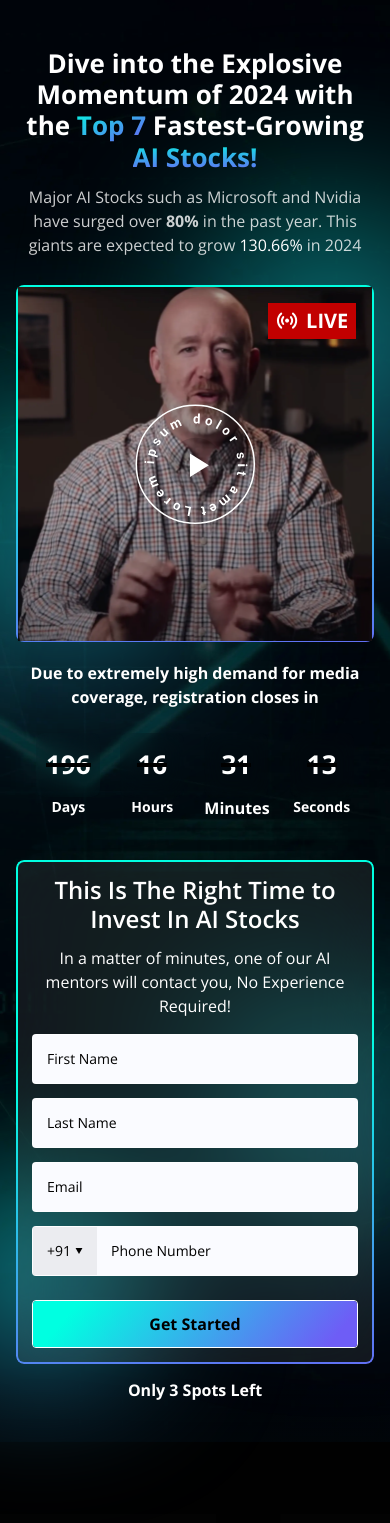
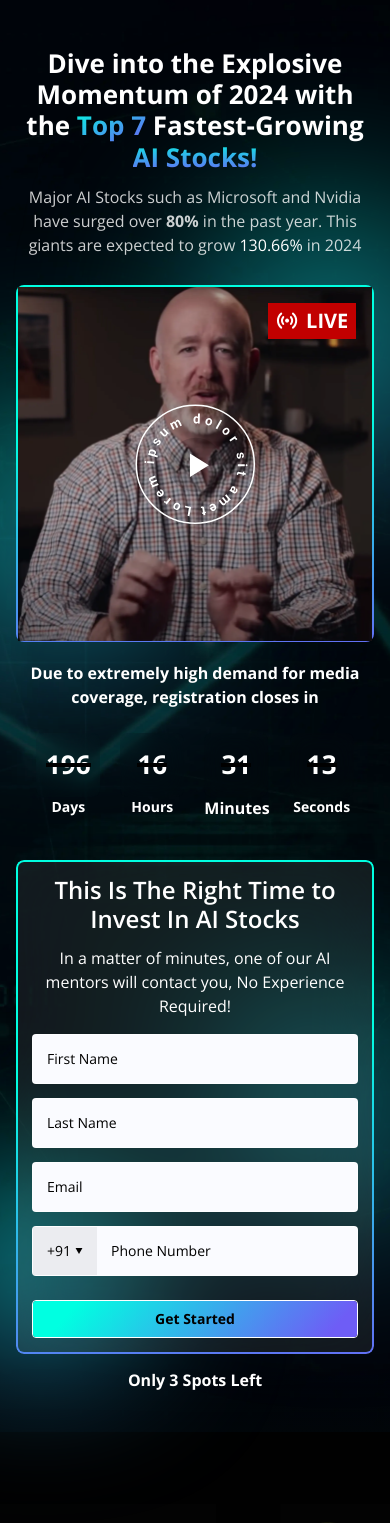
Before and after one commit to khushi303/Ai-Stock, a React (Create React App) app: page / in a window 390 px wide. Shown: the top 1523 px of the page. Built offline with nearby package versions, Linux system fonts and the light colour scheme.

Commit message:
change in button

```diff
--- a/src/components/HowItWorks.jsx
+++ b/src/components/HowItWorks.jsx
@@ -5,7 +5,7 @@
 const HowItWorks = () => {
   return (
     <div class="lg:py-[150px] md:py-16 sm:py-14 py-10">
-      <section class="relative z-3">
+      <section class="relative z-3 overflow-x-clip">
         <div class=" container xl:max-w-[1172px]">
           <h2 class="lg:text-5xl md:text-4xl sm:text-3xl text-2xl  text-center text-white font-bold !leading-[125%] md:mb-[33px] mb-3">How <span
             class="bg-clip-text bg-videoBorderGradient text-transparent">it Works</span></h2>
@@ -71,11 +71,10 @@
             <div className='absolute w-[5px] h-[80%] bg-blueBtnGradient top-5 left-[15px] z-0 md:hidden block'></div>
           </div>
         </div>
+        <div className='lg:w-[346px] lg:h-[346px] w-[200px] h-[200px] rounded-full blur-[150px] bg-videoBorderGradient absolute lg:left-[-20%] left-[-15%] bottom-[-17%]'></div>
       </section>
     </div>
   )
 }
 
 export default HowItWorks
-
-// background: linear-gradient(171.68deg, #00FFE1 39.97%, #6E5DF6 107.69%);
--- a/src/components/common/CommonBtn.jsx
+++ b/src/components/common/CommonBtn.jsx
@@ -3,8 +3,8 @@
 const CommonBtn = (props) => {
     return (
         <div>
-            <button className={`${props.className} after:bg-blueBtnGradient after:absolute after:top-0 after:bottom-0 after:left-0 after:right-0 after:rounded-[3.1px] py-[11px] px-6 rounded relative transition-all duration-300 ease-linear after:opacity-100 hover:after:opacity-0 group border border-white after:transition-all after:duration-300 after:ease-linear`}>
-                <p className='text-black font-bold text-base group-hover:text-transparent group-hover:bg-clip-text group-hover:bg-gradient-to-t from-[#00FFE1] to-[#6E5DF6] relative z-10 transition-all duration-300 ease-linear'>{props.name}</p>
+            <button className={`${props.className} after:bg-blueBtnGradient after:absolute after:top-0 after:bottom-0 after:left-0 after:right-0 after:rounded-[3.1px] sm:py-[11px] py-2 sm:px-6 px-4 rounded relative transition-all duration-300 ease-linear after:opacity-100 hover:after:opacity-0 group border border-white after:transition-all after:duration-300 after:ease-linear`}>
+                <p className='text-black font-bold sm:text-base text-sm group-hover:text-transparent group-hover:bg-clip-text group-hover:bg-gradient-to-t from-[#00FFE1] to-[#6E5DF6] relative z-10 transition-all duration-300 ease-linear'>{props.name}</p>
             </button>
         </div>
     )
```
